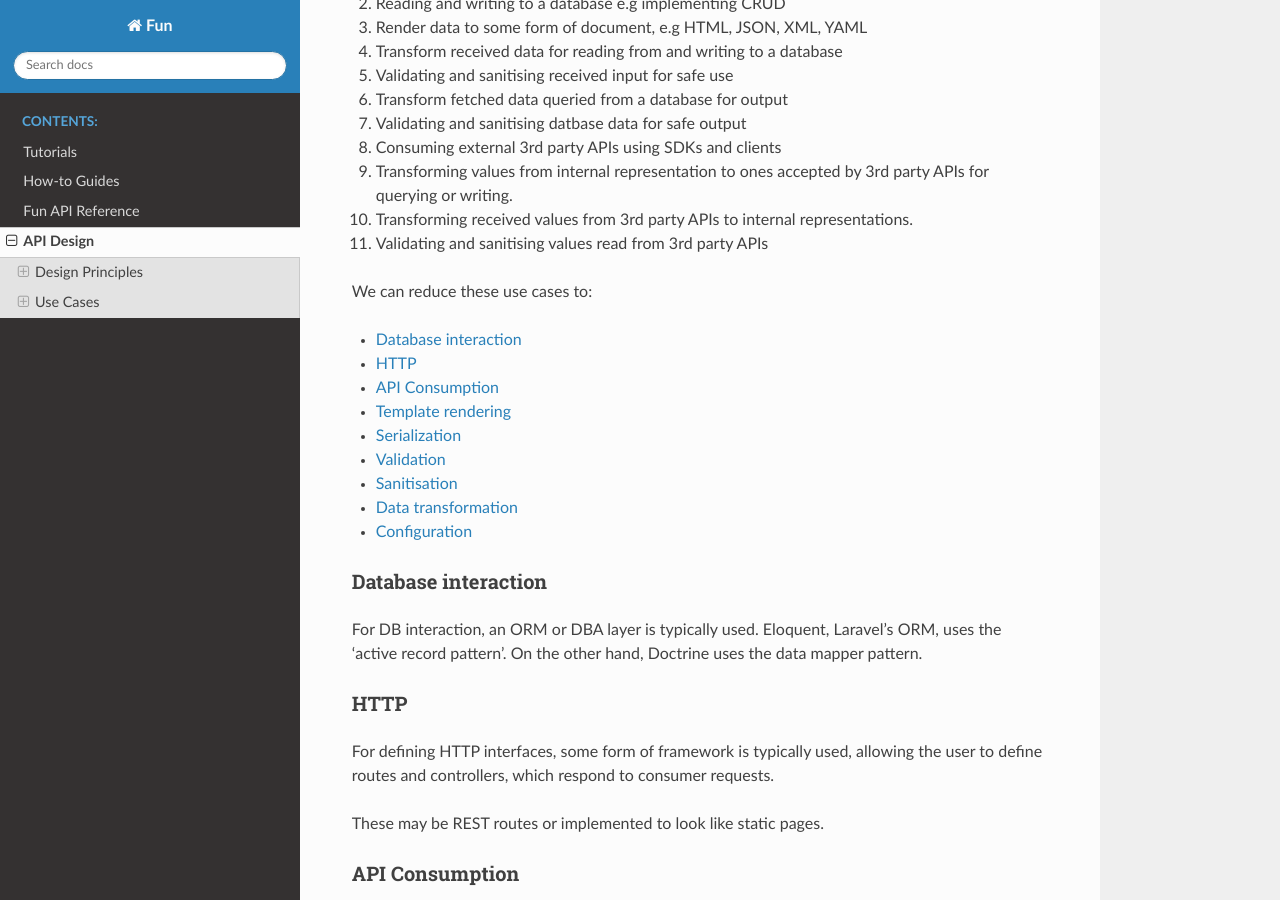
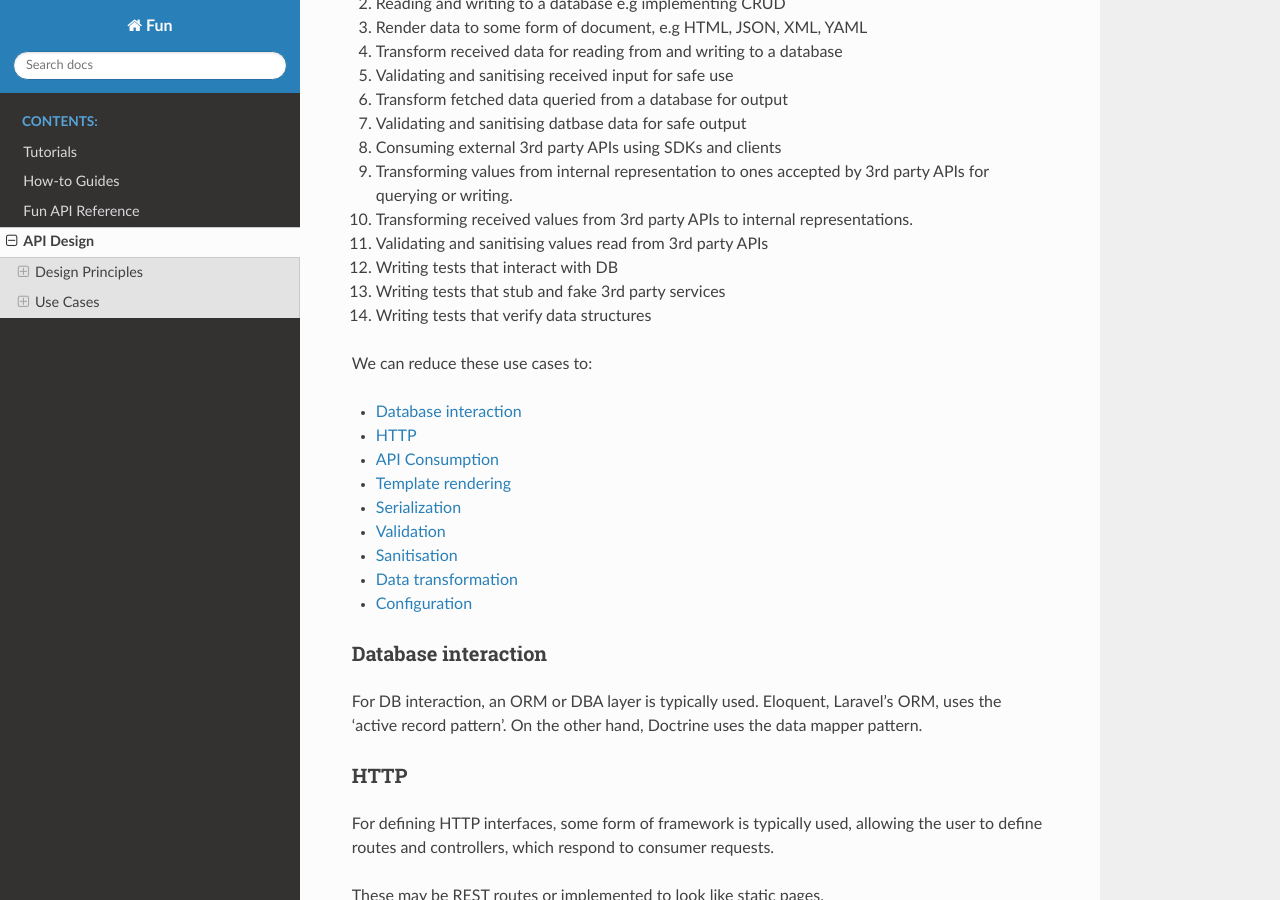
Before and after one commit to jwdunne/fun, a Sphinx documentation site: the page built from docs/design/index.rst, in a window 1280 px wide and 900 px high, scrolled down 2170 px. Built offline with Sphinx 7.4.7 and the Read the Docs theme 2.0.0, drawn with Linux system fonts in a browser that asks for light colours.

Commit message:
docs: add testing use cases to design

```diff
--- a/docs/design/index.rst
+++ b/docs/design/index.rst
@@ -111,6 +111,9 @@ As such, PHP is typically used to:
 10.  Transforming received values from 3rd party APIs to internal
      representations.
 11.  Validating and sanitising values read from 3rd party APIs
+12.  Writing tests that interact with DB
+13.  Writing tests that stub and fake 3rd party services
+14.  Writing tests that verify data structures
 
 We can reduce these use cases to:
 
```
